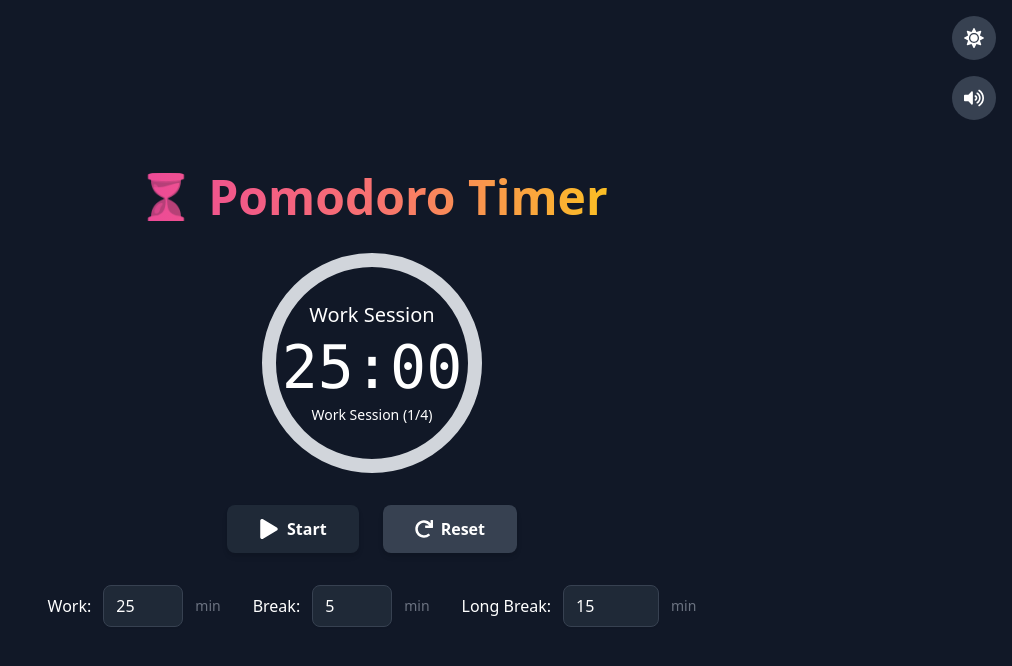
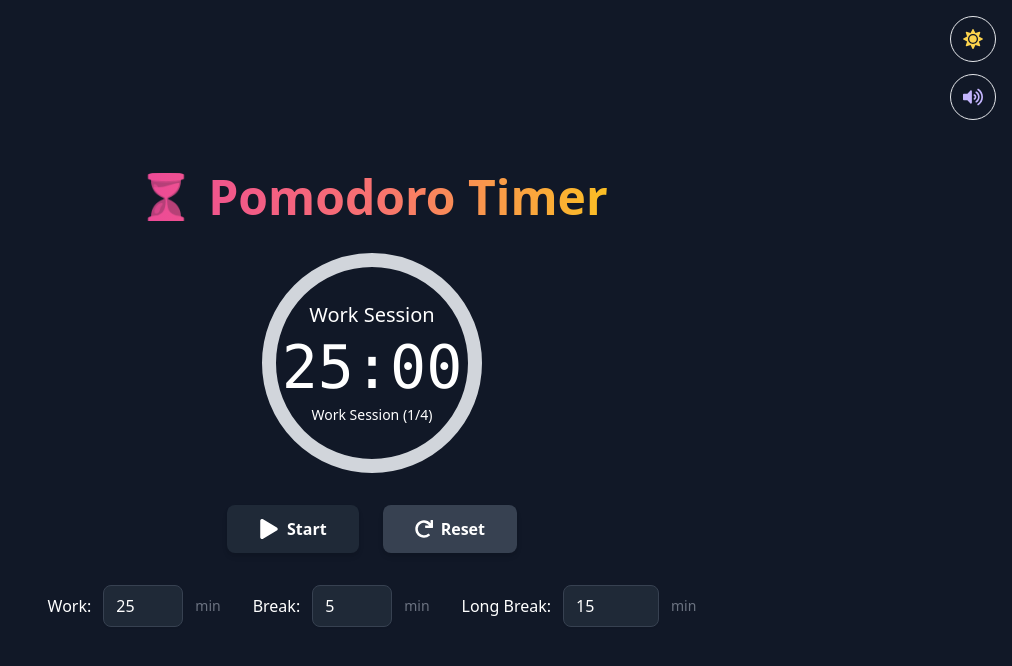
Before and after one commit to AnjaleeAmarakoon/pomodoro-timer, a React (Vite) app: page / in a window 1280 px wide. Shown: the top 666 px of the page, without its empty margins (268-1280 px from the left). Built offline with nearby package versions, Linux system fonts and the light colour scheme.

Commit message:
feat: enhance toggle buttons with glass morphism and improved hover effects

```diff
--- a/src/App.jsx
+++ b/src/App.jsx
@@ -133,11 +133,12 @@ export default function App() {
   <div className="min-h-screen flex flex-col items-center justify-center cute-bg dark:bg-gray-900 dark:bg-gradient-to-br dark:from-gray-900 dark:to-gray-800 text-gray-800 dark:text-white relative transition-colors duration-300">
 
       {/* Top-Right Button Container */}
-      <div className="absolute top-4 right-4 flex flex-col gap-4">
+      <div className="absolute top-4 right-4 flex flex-col gap-3">
         {/* Dark Mode Toggle */}
         <button
           onClick={() => setDarkMode(!darkMode)}
-          className="p-3 bg-gray-300 dark:bg-gray-700 rounded-full transition-colors duration-200 hover:bg-gray-400 dark:hover:bg-gray-600"
+          aria-label="Toggle theme"
+          className="p-3 bg-white/80 dark:bg-gray-800/80 backdrop-blur-sm rounded-full transition-all duration-300 hover:scale-110 hover:shadow-lg hover:bg-yellow-100 dark:hover:bg-gray-700 text-gray-700 dark:text-yellow-300 border border-gray-200/50 dark:border-gray-700/50"
         >
           {darkMode ? <FaSun size={20} /> : <FaMoon size={20} />}
         </button>
@@ -145,7 +146,8 @@ export default function App() {
         {/* Sound Toggle */}
         <button
           onClick={() => setSoundOn(!soundOn)}
-          className="p-3 bg-gray-300 dark:bg-gray-700 rounded-full transition-colors duration-200 hover:bg-gray-400 dark:hover:bg-gray-600"
+          aria-label="Toggle sound"
+          className="p-3 bg-white/80 dark:bg-gray-800/80 backdrop-blur-sm rounded-full transition-all duration-300 hover:scale-110 hover:shadow-lg hover:bg-purple-100 dark:hover:bg-gray-700 text-gray-700 dark:text-purple-300 border border-gray-200/50 dark:border-gray-700/50"
         >
           {soundOn ? <FaVolumeUp size={20} /> : <FaVolumeMute size={20} />}
         </button>
```
